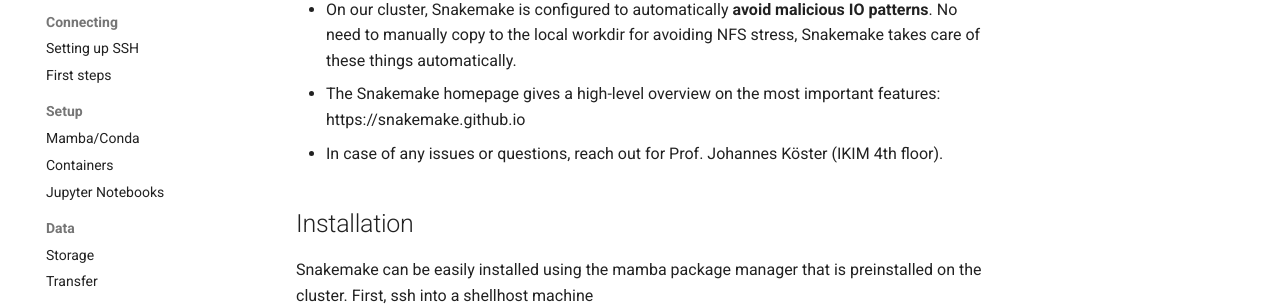
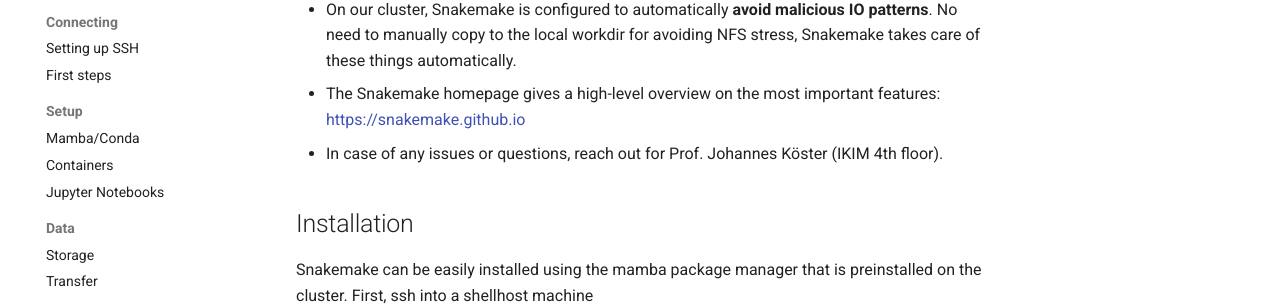
Before and after one commit to IKIM-Essen/ClusterDocs, an MkDocs documentation site: the page built from docs/snakemake.md, in a window 1280 px wide and 900 px high, scrolled down 311 px. Shown: the part 176-482 px from the top of the window. Built offline with MkDocs 1.6.1 and Material for MkDocs 9.7.7, drawn with Linux system fonts in a browser that asks for light colours; part of the change alters nothing that is shown.

```diff
--- a/docs/snakemake.md
+++ b/docs/snakemake.md
@@ -7,7 +7,7 @@ The [Snakemake workflow management system](https://snakemake.github.io/) is a to
 * Snakemake workflows can entail a description of required software (via Mamba/Conda or container images), which will be automatically deployed to any execution environment.
 * Snakemake can automatically create portable, server-less interactive HTML reports that contain all requested results and connect them to data provenance information like code and parameters.
 * On our cluster, Snakemake is configured to automatically **avoid malicious IO patterns**. No need to manually copy to the local workdir for avoiding NFS stress, Snakemake takes care of these things automatically.
-* The Snakemake homepage gives a high-level overview on the most important features: https://snakemake.github.io
+* The Snakemake homepage gives a high-level overview on the most important features: [https://snakemake.github.io](https://snakemake.github.io)
 * In case of any issues or questions, reach out for Prof. Johannes Köster (IKIM 4th floor).
 
 ## Installation
```
